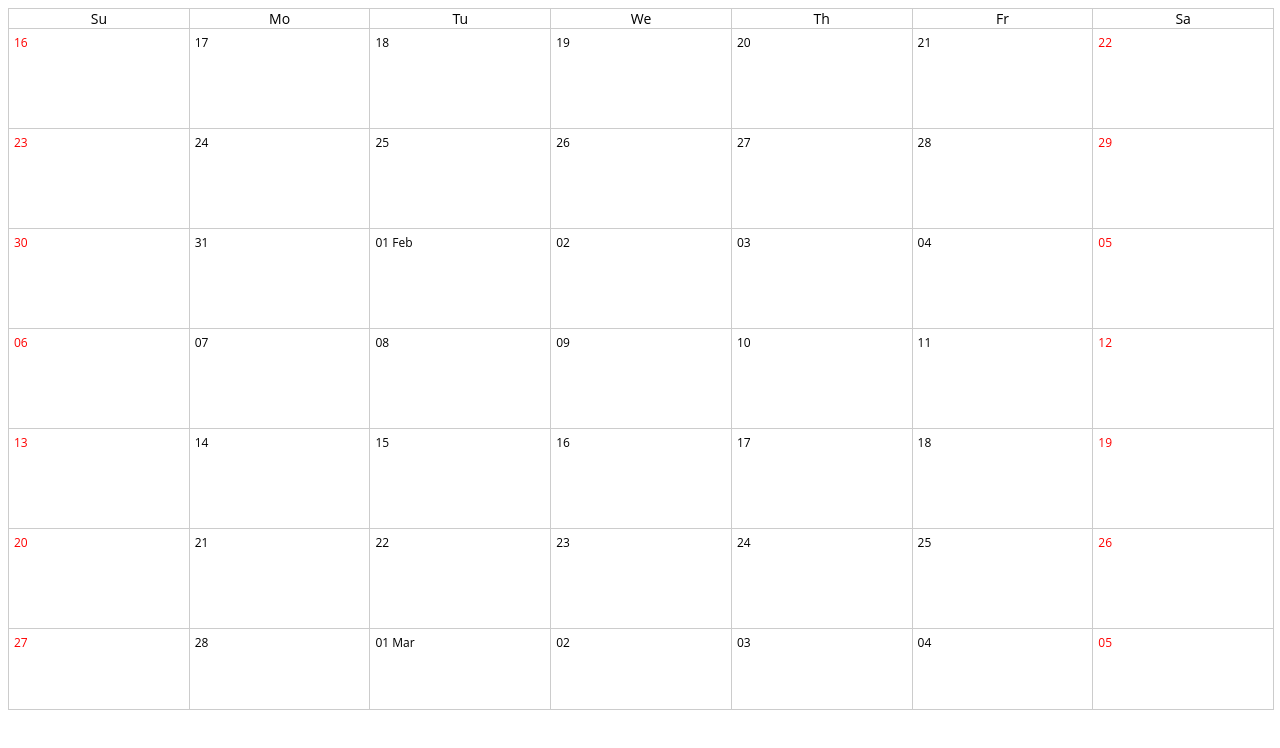
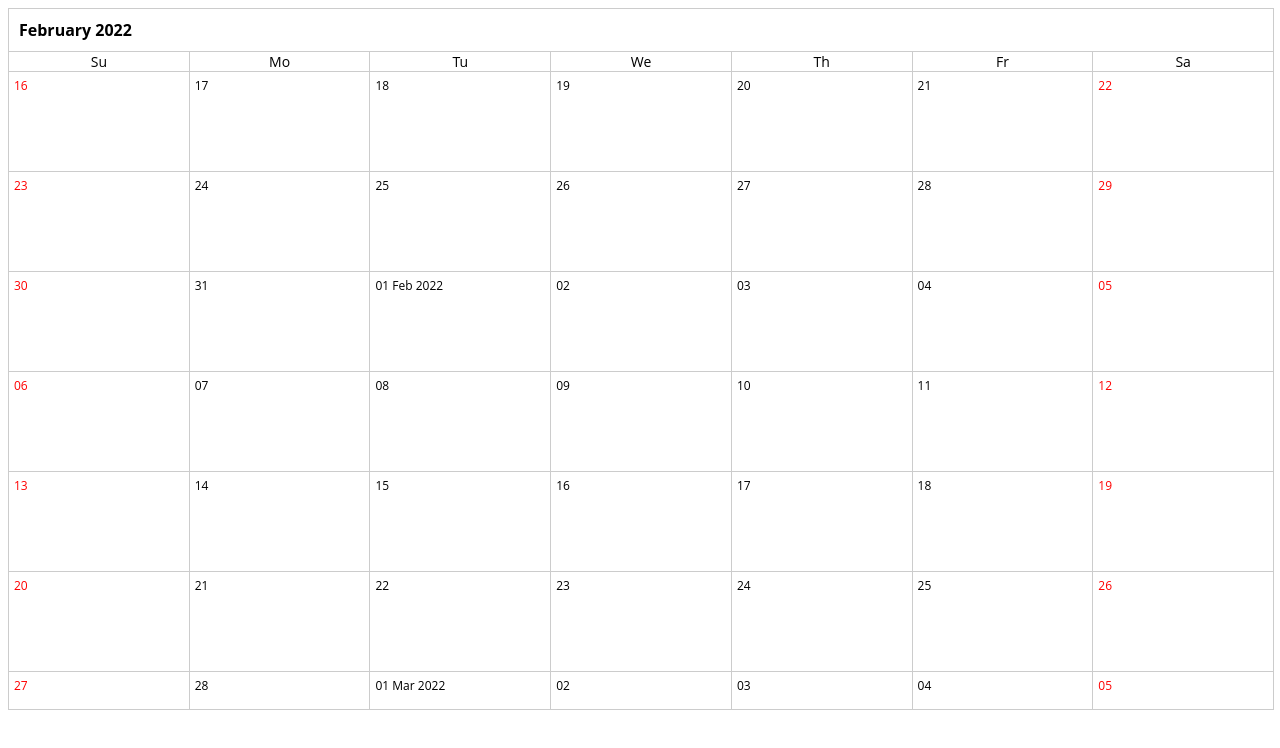
Before and after one commit to eden-lane/week-calendar, a React (Create React App) app: page / in a window 1280 px wide. Shown: the top 748 px of the page. Built offline with nearby package versions, Linux system fonts and the light colour scheme.

Commit message:
current month

```diff
--- a/src/WeekCalendar/views/MonthView.tsx
+++ b/src/WeekCalendar/views/MonthView.tsx
@@ -21,6 +21,7 @@ type Props = {
 
 const DAY_HEIGHT = 100;
 const REMOVE_ITEMS_COUNT = 10;
+const OFFSCREEN_ITEMS = 10;
 
 let newItems = 0;
 let direction = 0;
@@ -46,7 +47,9 @@ export const MonthView = (props: Props) => {
               color: day.getDay() === 0 || day.getDay() === 6 ? "red" : "black"
             }}
           >
-            {day.getDate() === 1 ? format(day, "dd MMM") : format(day, "dd")}
+            {day.getDate() === 1
+              ? format(day, "dd MMM yyyy")
+              : format(day, "dd")}
           </Day>
         ))}
       </Week>
@@ -62,6 +65,7 @@ export const MonthView = (props: Props) => {
     items: weeks,
     itemSize: DAY_HEIGHT,
     windowSize: height,
+    offscreenItems: OFFSCREEN_ITEMS,
     renderItem
   });
 
@@ -106,6 +110,10 @@ export const MonthView = (props: Props) => {
   const handleScroll = (ev) => {
     onScroll(ev);
     if (weeks.length === 0) return;
+
+    const x = Math.floor(ev.target.scrollTop / DAY_HEIGHT);
+    setDate(weeks[x][6]);
+
     if (ev.target.scrollTop <= 0) {
       handleReachTop();
       return;
@@ -140,16 +148,9 @@ export const MonthView = (props: Props) => {
     }
   }, [weeks, height]);
 
-  useEffect(() => {
-    if (!visibleItems.length) {
-      return;
-    }
-
-    setDate(visibleItems[0][6]);
-  }, [visibleItems]);
-
   return (
     <>
+      <Month>{format(date, "MMMM yyyy")}</Month>
       <DaysOfWeek>
         {eachDayOfInterval({
           start: startOfWeek(new Date()),
@@ -164,6 +165,12 @@ export const MonthView = (props: Props) => {
     </>
   );
 };
+
+const Month = styled.div`
+  padding: 10px;
+  border-bottom: 1px solid #ccc;
+  font-weight: 700;
+`;
 
 const DaysOfWeek = styled.div`
   display: flex;
```
